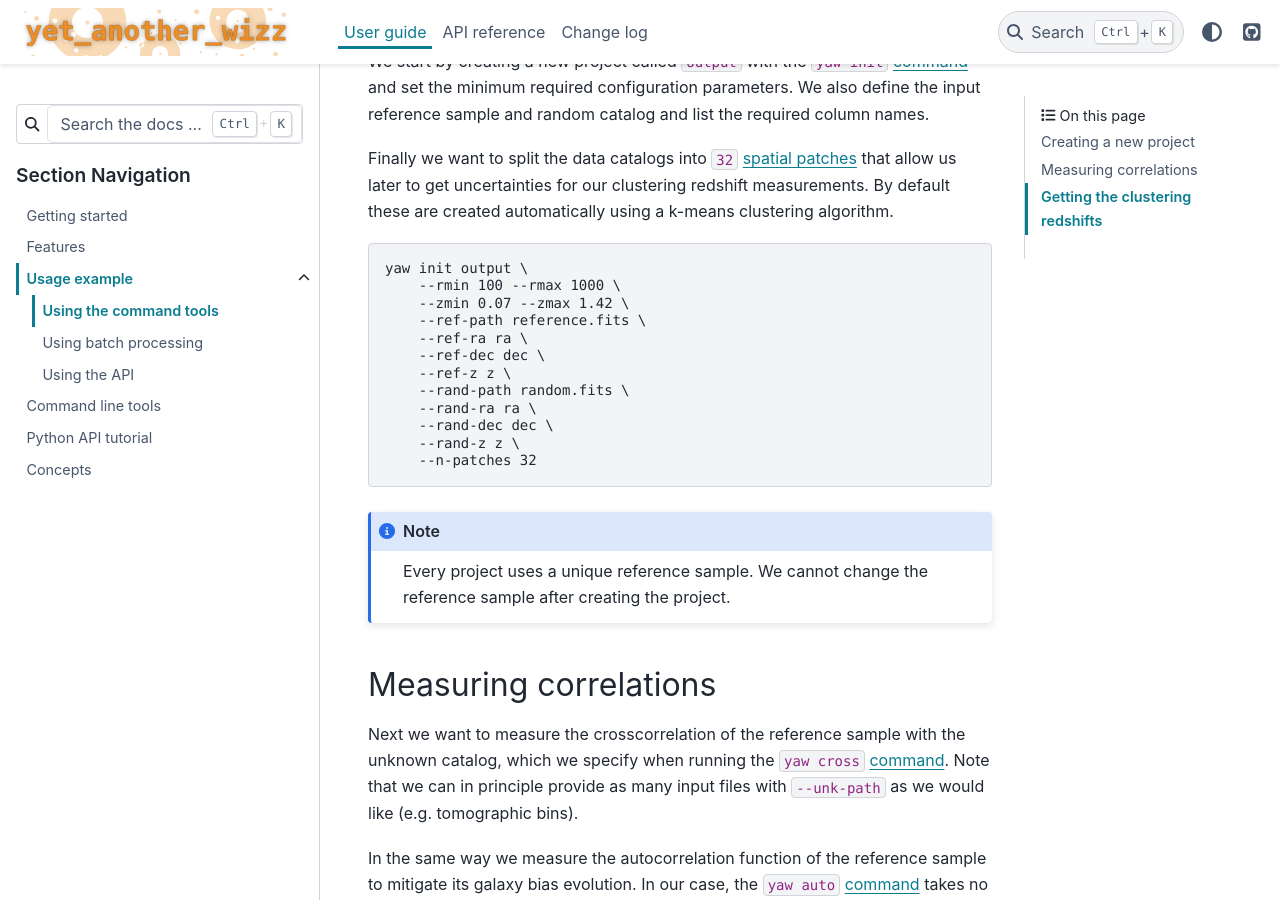
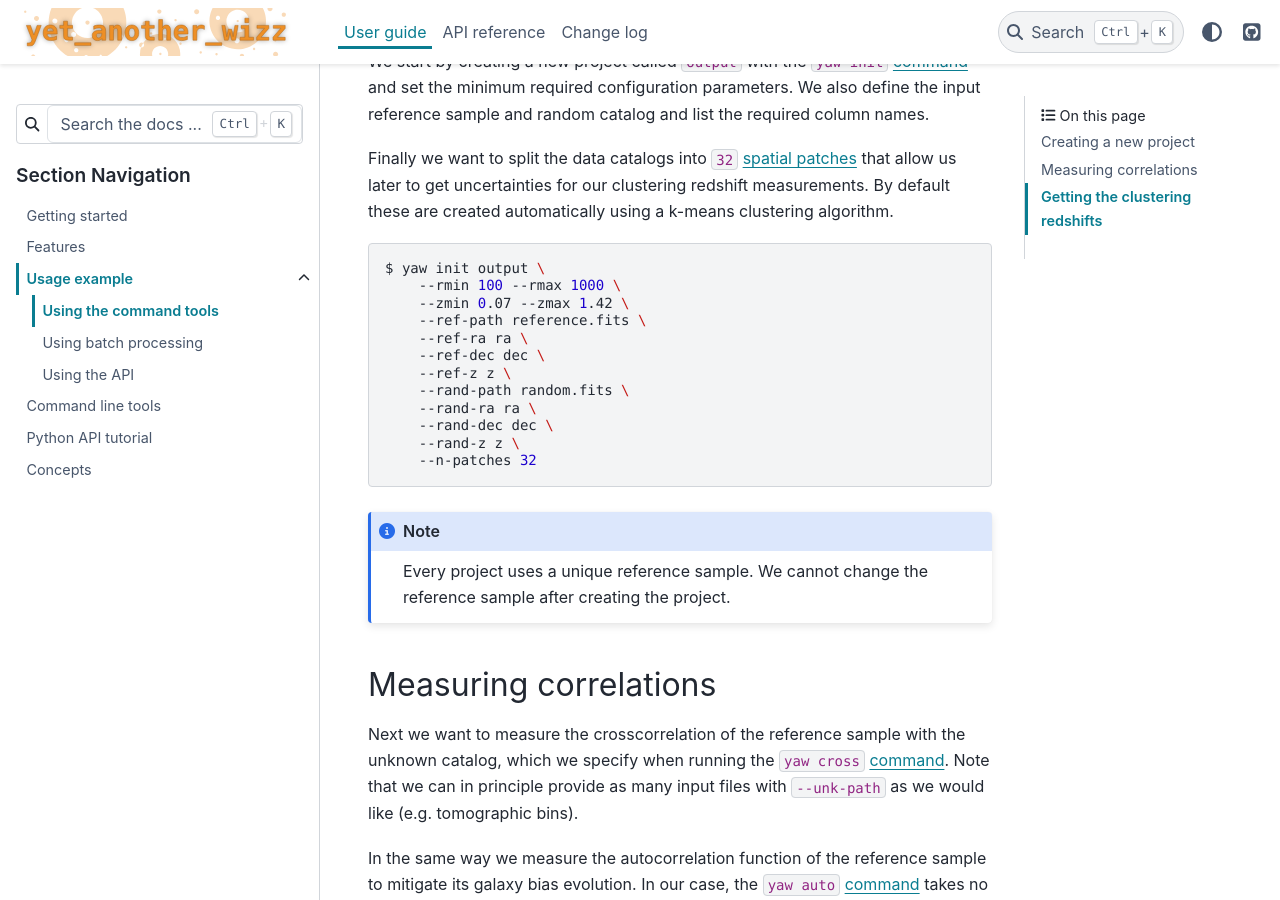
Before and after one commit to jlvdb/yet_another_wizz, a Sphinx documentation site: the page built from docs/source/user_guide/examples/cmd.rst, in a window 1280 px wide and 900 px high, scrolled down 312 px. Built offline with Sphinx 7.4.7 and the PyData theme 0.15.4, drawn with Linux system fonts in a browser that asks for light colours.

Commit message:
fixed some code prompts

```diff
--- a/docs/source/user_guide/examples/api.rst
+++ b/docs/source/user_guide/examples/api.rst
@@ -63,7 +63,7 @@ rr=True, n_patches=32)
 
 By inspecting the result we can see that this produced a
 :class:`~yaw.correlation.CorrelationFunction` object with the desired binning
-and pair counts data-data, data-random and random-random:
+and pair counts data-data, data-random and random-random.
 
 
 Getting the clustering redshifts
--- a/docs/source/user_guide/examples/batch.rst
+++ b/docs/source/user_guide/examples/batch.rst
@@ -11,7 +11,7 @@ project. This is the purpose of the batch processing :ref:`command<yaw_run>`
 All we need to do is run this command on the YAML configuration file (see
 contents below) found in the previously created project ``output``:
 
-.. code-block:: console
+.. code-block:: bash
 
     yaw run reproduced -s output/setup.yaml
 
--- a/docs/source/user_guide/examples/cmd.rst
+++ b/docs/source/user_guide/examples/cmd.rst
@@ -21,9 +21,9 @@ Finally we want to split the data catalogs into ``32``
 clustering redshift measurements. By default these are created automatically
 using a k-means clustering algorithm.
 
-.. code-block:: console
+.. code-block:: bash
 
-    yaw init output \
+    $ yaw init output \
         --rmin 100 --rmax 1000 \
         --zmin 0.07 --zmax 1.42 \
         --ref-path reference.fits \
```
Also changed, not shown: other parts of docs/source/user_guide/examples/api.rst (+1 -1 lines).
